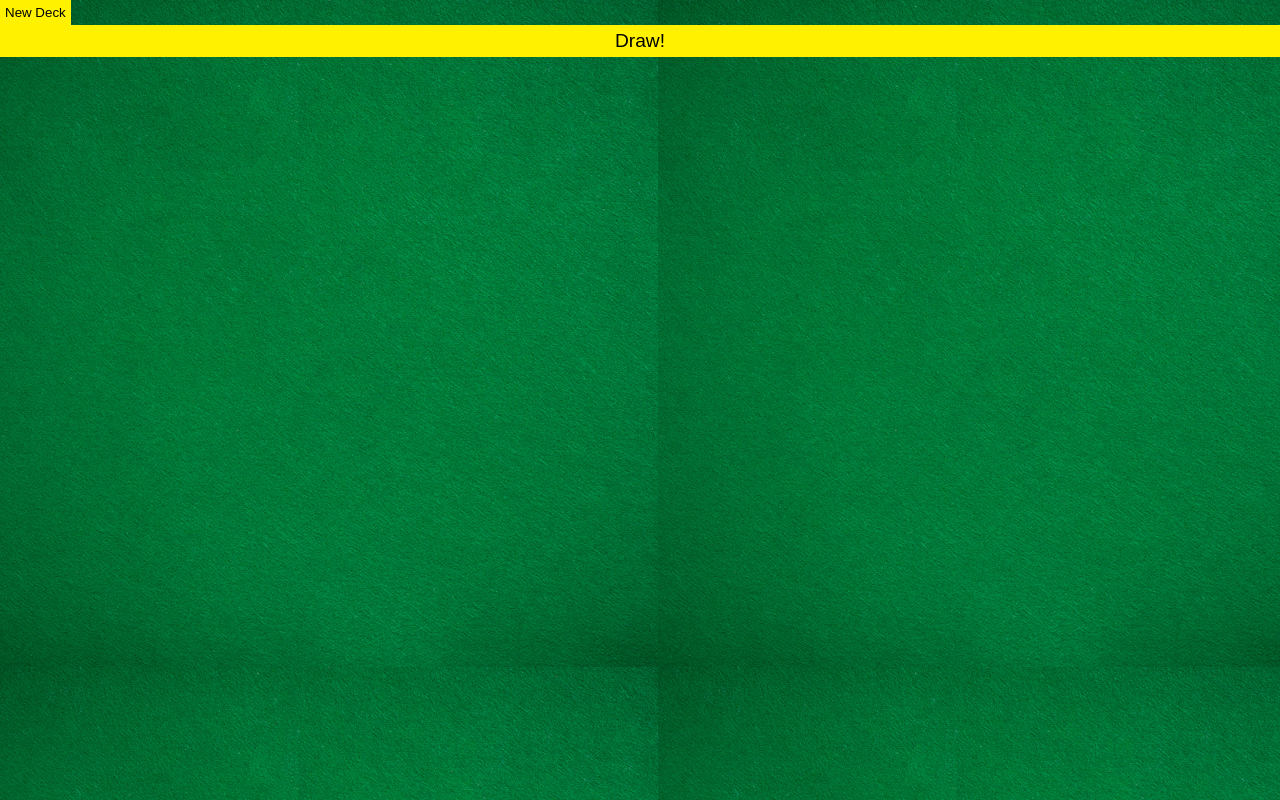
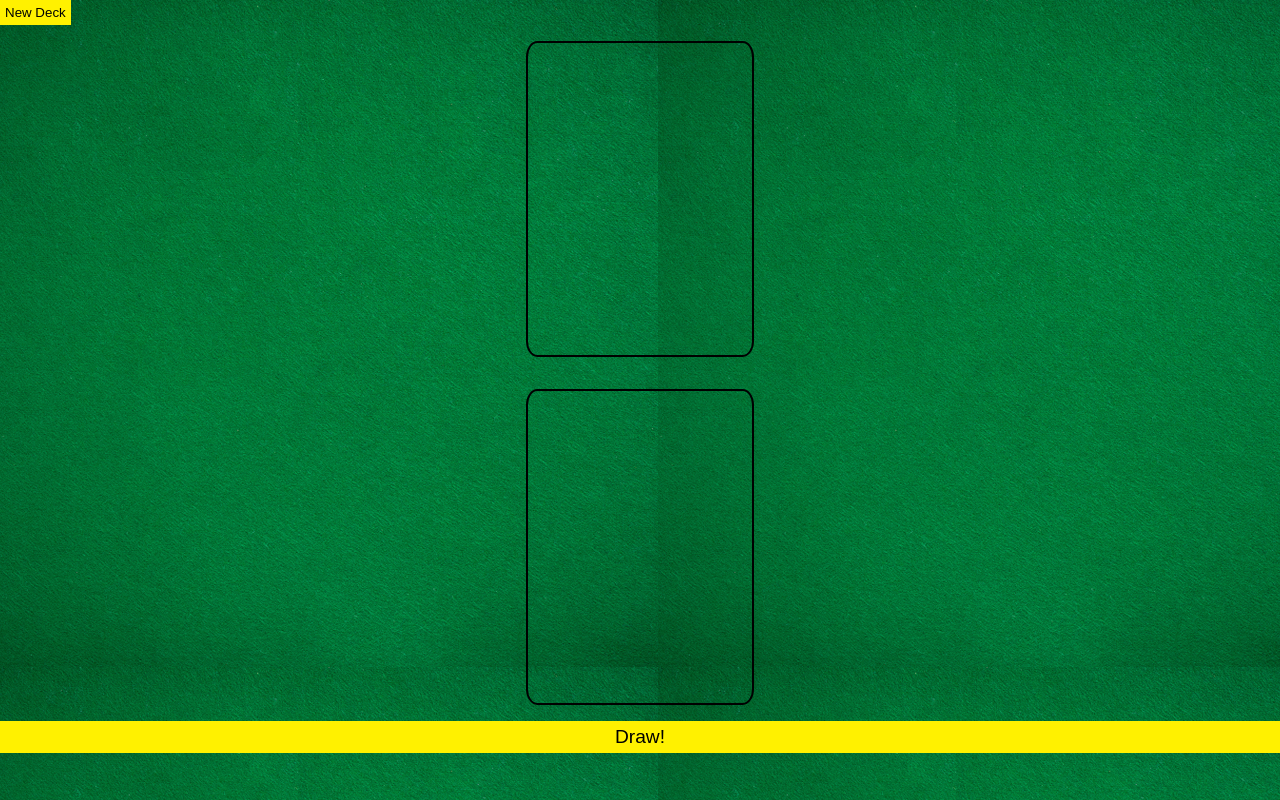
Before and after one commit to mikerobards/war-card-game-async-js, a plain HTML site: page index.html in a window 1280 px wide. Drawn offline with Linux system fonts and the light colour scheme.

Commit message:
add card borders

```diff
--- a/style.css
+++ b/style.css
@@ -28,3 +28,13 @@ button.draw {
   font-size: 1.2em;
   padding: 5px;
 }
+
+.card-1,
+.card-2 {
+  height: 19.5em;
+  width: 14em;
+  border: 2px solid black;
+  align-self: center;
+  margin: 1em;
+  border-radius: 5%;
+}
```
